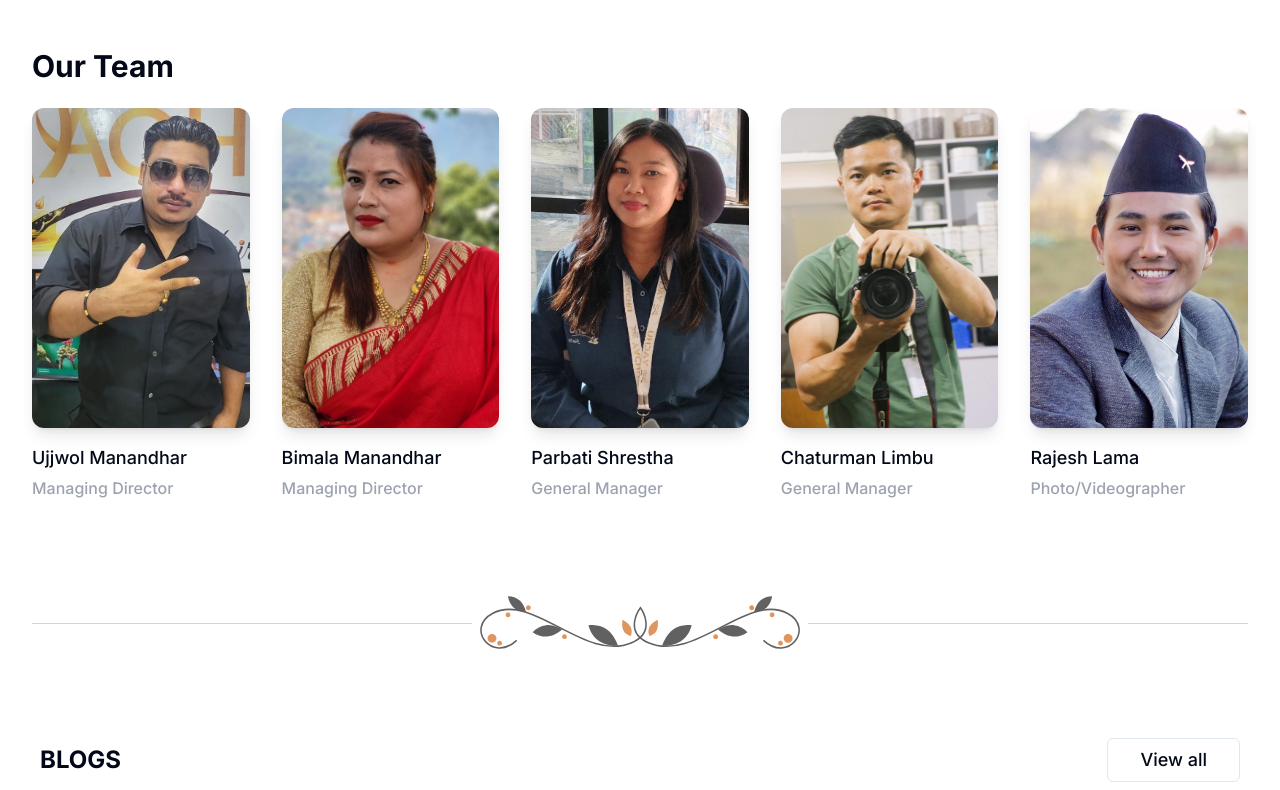
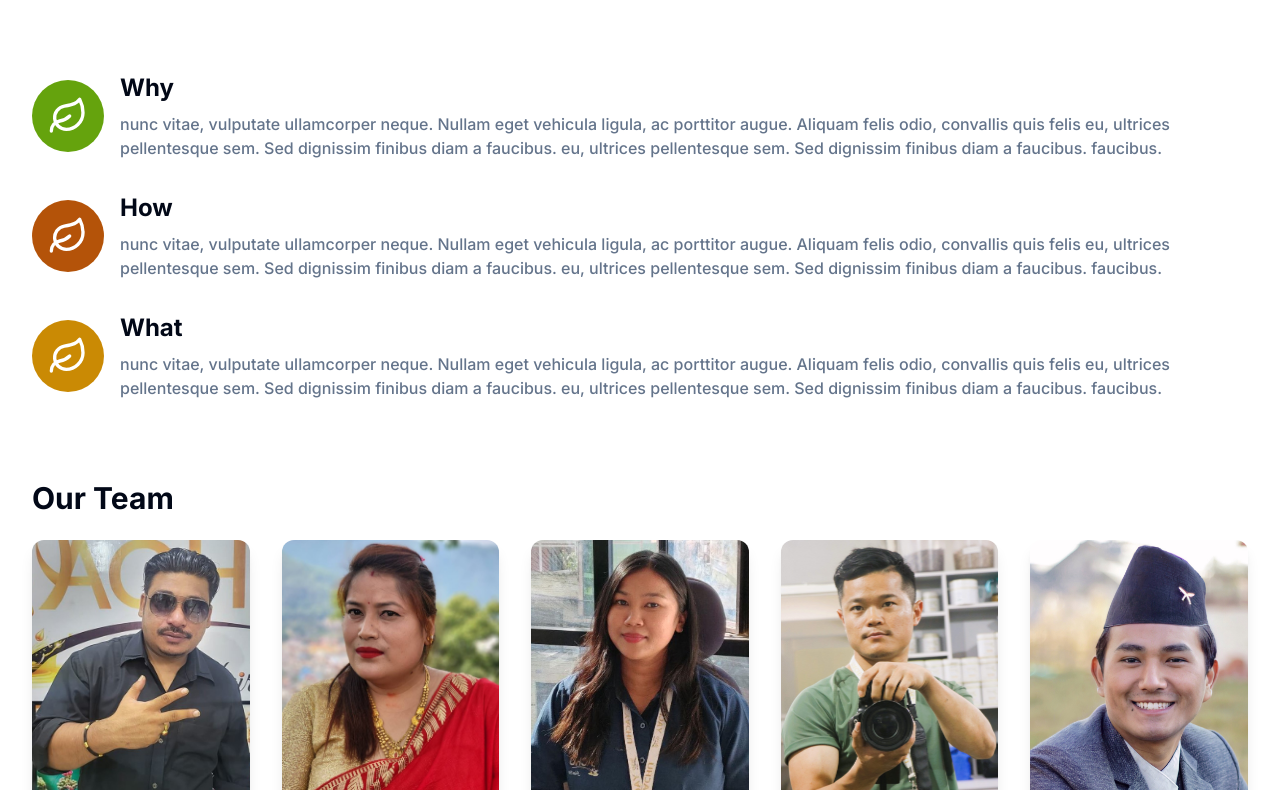
Before and after one commit to manavkhadka0/yachu, a Next.js app: page / in a window 1280 px wide. Shown: the part 2310-3100 px from the top of the page. Built offline with nearby package versions, Linux system fonts and the light colour scheme.

Commit message:
questions section

```diff
--- a/app/about/page.tsx
+++ /dev/null
@@ -1,10 +0,0 @@
-import About from "@/components/home/about-us/About";
-
-const page = () => {
-  return (
-    <div>
-      <About />
-    </div>
-  );
-};
-export default page;
--- a/app/page.tsx
+++ b/app/page.tsx
@@ -1,6 +1,5 @@
 import About from "@/components/home/about-us/About";
 import OurTeam from "@/components/home/about-us/OurTeam";
-import BlogSection from "@/components/blog/BlogSection";
 import ContactForm from "@/components/contact/ContactForm";
 import FAQ from "@/components/contact/FAQ";
 import FlowerDivider from "@/components/shared/FlowerDivider";
@@ -8,19 +7,31 @@ import FlowerDivider from "@/components/shared/FlowerDivider";
 import Hero from "@/components/home/hero/Hero";
 import Ingredients from "@/components/home/Ingredients";
 import ProductShowcase from "@/components/product/ProductShowcase";
+import Questions from "@/components/home/about-us/Questions";
 
 export default function Home() {
   return (
     <main className="flex flex-col ">
       <Hero />
+
       <FlowerDivider />
+
+      {/* ------------ Products ------------*/}
       <ProductShowcase />
       <Ingredients />
+      {/* ---------------------------------- */}
+
       <FlowerDivider />
+
+      {/* --------- About Yachu ------------*/}
       <About />
+      <Questions />
       <OurTeam />
+      {/* ---------------------------------- */}
+
       <FlowerDivider />
-      <BlogSection />
+
+      {/* <BlogSection /> */}
       {/* <VideoShowcase /> */}
       <FlowerDivider />
       <div className="container mb-20 mt-10">
--- /dev/null
+++ b/components/home/about-us/Questions.tsx
@@ -0,0 +1,54 @@
+import { LeafIcon } from "lucide-react";
+
+const Questions = () => {
+  return (
+    <div className="container flex flex-col gap-8 mb-20 mt-6">
+      <div className="flex gap-4 items-center sm:flex-row flex-col">
+        <div className=" p-4 bg-lime-600 text-white rounded-full">
+          <LeafIcon size={40} />
+        </div>
+        <div className=" sm:text-left text-center">
+          <h3 className="text-2xl font-bold mb-2">Why</h3>
+          <p className="text-md text-slate-500 font-medium">
+            nunc vitae, vulputate ullamcorper neque. Nullam eget vehicula
+            ligula, ac porttitor augue. Aliquam felis odio, convallis quis felis
+            eu, ultrices pellentesque sem. Sed dignissim finibus diam a
+            faucibus. eu, ultrices pellentesque sem. Sed dignissim finibus diam
+            a faucibus. faucibus.
+          </p>
+        </div>
+      </div>
+      <div className="flex gap-4 items-center sm:flex-row flex-col">
+        <div className=" p-4 bg-amber-700 text-white rounded-full">
+          <LeafIcon size={40} />
+        </div>
+        <div className="sm:text-left text-center">
+          <h3 className="text-2xl font-bold mb-2">How</h3>
+          <p className="text-md text-slate-500 font-medium">
+            nunc vitae, vulputate ullamcorper neque. Nullam eget vehicula
+            ligula, ac porttitor augue. Aliquam felis odio, convallis quis felis
+            eu, ultrices pellentesque sem. Sed dignissim finibus diam a
+            faucibus. eu, ultrices pellentesque sem. Sed dignissim finibus diam
+            a faucibus. faucibus.
+          </p>
+        </div>
+      </div>
+      <div className="flex gap-4 items-center sm:flex-row flex-col">
+        <div className=" p-4 bg-yellow-600 text-white rounded-full">
+          <LeafIcon size={40} />
+        </div>
+        <div className="sm:text-left text-center">
+          <h3 className="text-2xl font-bold mb-2">What</h3>
+          <p className="text-md text-slate-500 font-medium">
+            nunc vitae, vulputate ullamcorper neque. Nullam eget vehicula
+            ligula, ac porttitor augue. Aliquam felis odio, convallis quis felis
+            eu, ultrices pellentesque sem. Sed dignissim finibus diam a
+            faucibus. eu, ultrices pellentesque sem. Sed dignissim finibus diam
+            a faucibus. faucibus.
+          </p>
+        </div>
+      </div>
+    </div>
+  );
+};
+export default Questions;
```
